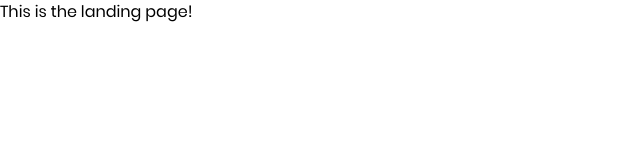
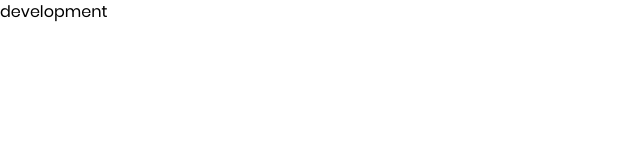
Before and after one commit to clarissa-ai/clarissa-web-frontend, a React (Create React App) app: page / in a window 1280 px wide. Shown: the top 160 px of the page, without its empty margins (0-640 px from the left). Built offline with nearby package versions, Linux system fonts and the light colour scheme; a web font is replaced by a local one.

Commit message:
Netlify env variable test

```diff
--- a/src/App.jsx
+++ b/src/App.jsx
@@ -50,7 +50,7 @@ const App = () => {
             <ThemeProvider theme={theme}>
                 <Router>
                     <Switch>
-                        <Route exact path="/" render={(props) => <Typography>This is the landing page!</Typography> }></Route>
+                        <Route exact path="/" render={(props) => <Typography>{process.env.NODE_ENV}</Typography> }></Route>
                         <Route exact path="/login" render={(props) => <Login/>} />
                     </Switch>
                 </Router>
```
